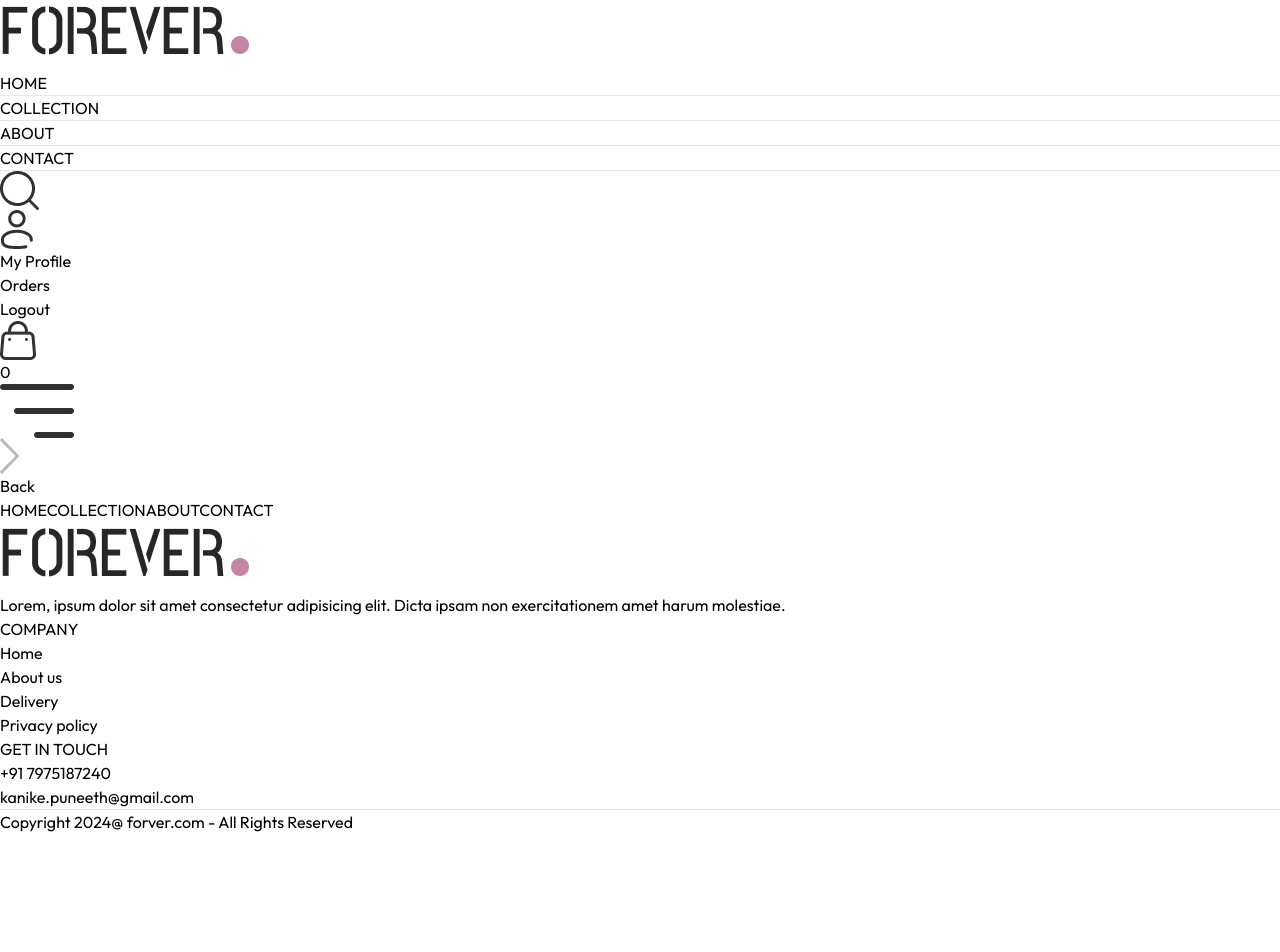
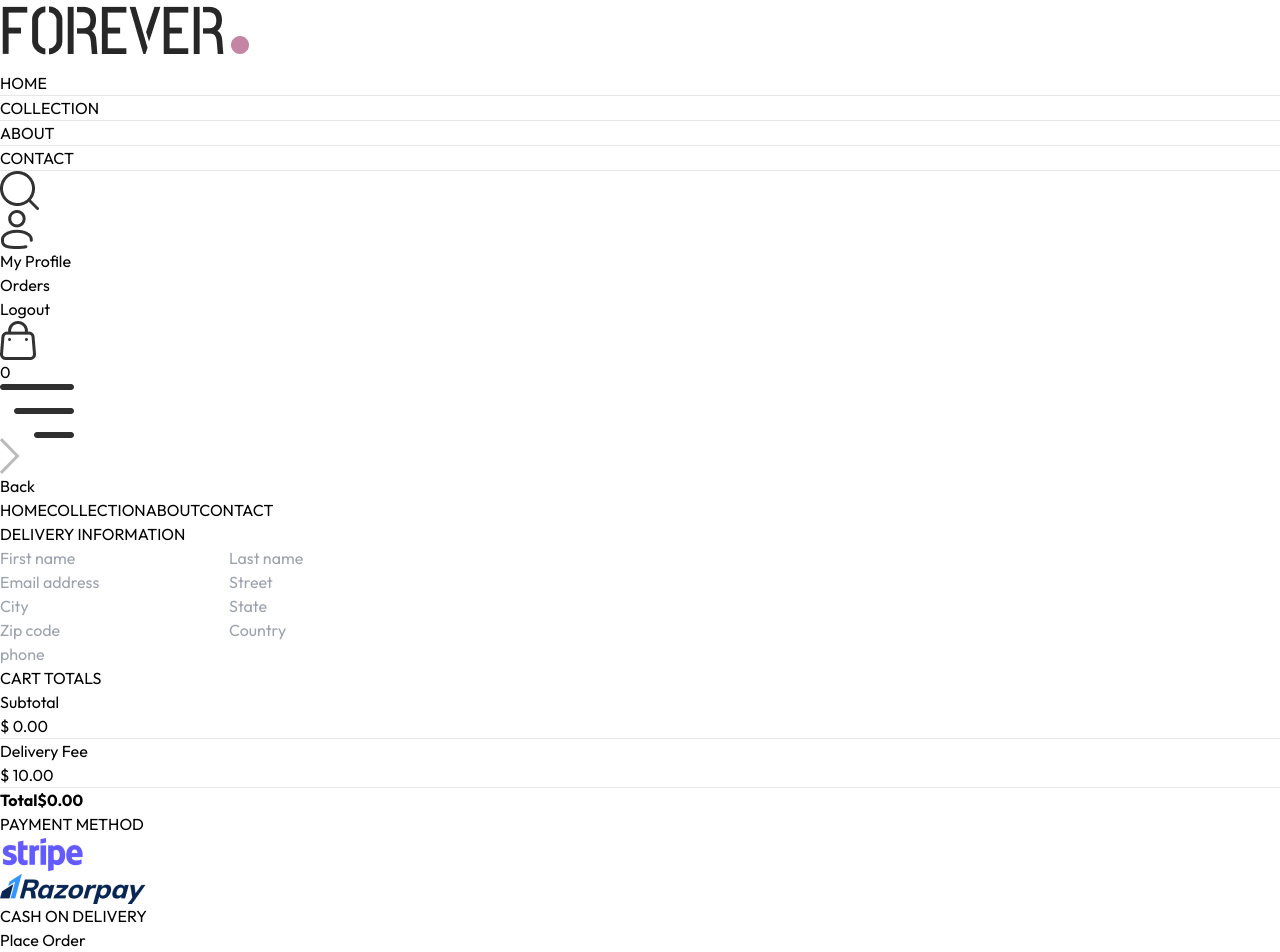
Before and after one commit to PuneethKanike/mern-ecommerce-app, a React (Vite) app in the folder frontend/: page /place-order in a window 1280 px wide. Shown: the top 952 px of the page. Before the commit the page ends 834 px from the top, so only its background shows below. Built offline with nearby package versions, Linux system fonts and the light colour scheme.

Commit message:
completed the ui for checkout and my orders page

```diff
--- /dev/null
+++ b/frontend/src/components/CartTotal.jsx
@@ -0,0 +1,32 @@
+import { useContext } from "react"
+import { ShopContext } from "../context/ShopContext"
+import Title from "./Title"
+
+const CartTotal = () => {
+    const {currency, delivery_fee, getCartAmount} = useContext(ShopContext)
+  return (
+    <div className="w-full">
+        <div className="text-2xl">
+            <Title text1={'CART'} text2={'TOTALS'} />
+        </div>
+        <div className="flex flex-col gap-2 mt-2 text-sm">
+            <div className="flex justify-between">
+                <p>Subtotal</p>
+                <p>{currency} {getCartAmount()}.00</p>
+            </div>
+            <hr />
+            <div className="flex justify-between">
+                <p>Delivery Fee</p>
+                <p>{currency} {delivery_fee}.00</p>
+            </div>
+            <hr />
+            <div className="flex justify-between">
+                <b>Total</b>
+                <b>{currency}{getCartAmount() === 0 ? 0 : getCartAmount() + delivery_fee}.00</b>
+            </div>
+        </div>
+    </div>
+  )
+}
+
+export default CartTotal
--- a/frontend/src/context/ShopContext.jsx
+++ b/frontend/src/context/ShopContext.jsx
@@ -1,6 +1,7 @@
 import { createContext,  useState } from "react";
 import { products } from "../assets/assets";
 import { toast } from "react-toastify";
+import { useNavigate } from "react-router-dom";
 
 export const ShopContext = createContext()
 
@@ -10,6 +11,7 @@
     const [search, setSearch] = useState('')
     const [showSearch, setShowSearch] = useState(false)
     const [cartItems, setCartItems] = useState({})
+    const navigate = useNavigate()
 
     const addToCart = async (itemId, size)=>{
         if(!size){
@@ -47,12 +49,37 @@
         return totalCount
      }
 
+     const updateQuantity = async (itemId, size, quantity)=>{
+         let cartData = structuredClone(cartItems);
+         cartData[itemId][size] = quantity
+         setCartItems(cartData)
+     }
+
+     const getCartAmount = ()=>{
+         let totalAmount = 0;
+         for(const items in cartItems){
+             let itemInfo = products.find((product)=>product._id == items)
+             for(const item in cartItems[items]){
+                 try {
+                     if(cartItems[items][item] > 0){
+                         totalAmount += cartItems[items][item] * itemInfo.price
+                     }
+                 }catch (error) {
+                     console.log(error)
+                 }
+             }
+         }
+         return totalAmount
+     }
+
 
     const value = {
         products, currency, delivery_fee,
         search, setSearch, showSearch, setShowSearch,
         cartItems, addToCart,
-        getCartCount
+        getCartCount,updateQuantity,
+        getCartAmount, navigate
+
     }
 
     return(
--- a/frontend/src/pages/Cart.jsx
+++ b/frontend/src/pages/Cart.jsx
@@ -1,9 +1,65 @@
-import React from 'react'
+import { useContext, useEffect, useState } from "react"
+import { ShopContext } from "../context/ShopContext"
+import Title from "../components/Title"
+import { assets } from "../assets/assets"
+import CartTotal from "../components/CartTotal"
 
 const Cart = () => {
+  const{products, currency, cartItems,updateQuantity, navigate} = useContext(ShopContext)
+  const[cartData, setCartData] = useState([])
+
+  useEffect(() =>{
+    const tempData = []
+    for(const items in cartItems){
+      for(const item in cartItems[items]){
+        if(cartItems[items][item] > 0){
+          tempData.push({
+            _id: items,
+            size: item,
+            quantity: cartItems[items][item]
+          })
+        }
+      }
+    }
+    setCartData(tempData);
+
+  },[cartItems])
   return (
-    <div>
-
+    <div className="border-t pt-14 ">
+      <div className="text-2xl mb-3">
+          <Title text1={'YOUR'} text2={"CART"} />
+      </div>
+      <div>
+        {
+          cartData.map((item,index) =>{
+            const productData = products.find((product) => product._id === item._id)
+            return (
+              <div key={index} className="py-4 border-t border-b text-gray-700 grid grid-cols-[4fr_0.5fr_0.5fr] sm:grid-cols-[4fr_2fr_0.5fr] items-center gap-4">
+                  <div className="flex items-start gap-6">
+                    <img src={productData.image[0]} alt={productData.title} className="w-16 sm:w-20" />
+                    <div>
+                      <p className="text-xs sm:text-lg font-medium">{productData.name}</p>
+                      <div className="flex items-center gap-5 mt-2">
+                        <p>{currency}{productData.price}</p>
+                        <p className="px-2 sm:px-3 sm:py-1 border bg-slate-50">{item.size}</p>
+                      </div>
+                    </div>
+                  </div>
+                  <input onChange={(e)=>e.target.value === '' || e.target.value === '0' ? null : updateQuantity(item._id, item.size, Number(e.target.value))} className="border max-w-10 sm:max-w-20 px-1 sm:px-2 py-1" type="number" min={1} defaultValue={item.quantity}/>
+                  <img onClick={()=>updateQuantity(item._id, item.size, 0)} className="w-4 mr-4 sm:w-5 cursor-pointer" src={assets.bin_icon} alt="" />
+              </div>
+            )
+          })
+        }
+      </div>
+      <div className="flex justify-end my-20">
+        <div className="w-full sm:w-[450px]">
+          <CartTotal />
+          <div className="w-full text-end">
+            <button onClick={()=>navigate('/place-order')} className="bg-black text-white text-sm px-8 py-3 my-8">PROCEED TO CHECKOUT</button>
+          </div>
+        </div>
+      </div>
     </div>
   )
 }
--- a/frontend/src/pages/Orders.jsx
+++ b/frontend/src/pages/Orders.jsx
@@ -1,9 +1,41 @@
-import React from 'react'
+import { useContext } from "react"
+import { ShopContext } from "../context/ShopContext"
+import Title from "../components/Title"
 
 const Orders = () => {
+  const {products, currency} = useContext(ShopContext)
   return (
-    <div>
-
+    <div className="border-t pt-16">
+      <div className="text-2xl">
+          <Title text1={'MY'} text2={'ORDERS'} />
+      </div>
+      <div>
+        {
+          products.slice(1,4).map((item, index)=>(
+            <div key={index} className="py-4 border-t border-b text-gray-700 flex flex-col md:flex-row items-center justify-between gap-4">
+              <div className="flex gap-6 items-start text-sm">
+                <img className="w-16 sm:w-20" src={item.image[0]} alt="" />
+                <div>
+                  <p className="sm:text-base font-medium">{item.name}</p>
+                  <div className="flex gap-3 items-center mt-2 text-base text-gray-700">
+                    <p className="text-lg">{currency} {item.price}</p>
+                    <p>Quantity: 1</p>
+                    <p>Size: M</p>
+                  </div>
+                  <p className="mt-2">Date: <span className="text-gray-400">23-4-2026</span></p>
+                </div>
+              </div>
+              <div className="md:w-1/2 flex justify-between">
+                  <div className="flex items-center gap-2">
+                    <p className="min-w-2 h-2 rounded-full bg-green-500"></p>
+                    <p className="text-sm md:text-base">Ready to ship</p>
+                  </div>
+                  <button className="border px-4 py-2 text-sm font-medium rounded-sm">Track Order</button>
+              </div>
+            </div>
+          ))
+        }
+      </div>
     </div>
   )
 }
--- a/frontend/src/pages/PlaceOrder.jsx
+++ b/frontend/src/pages/PlaceOrder.jsx
@@ -1,9 +1,62 @@
-import React from 'react'
+import { useContext, useState } from "react"
+import { assets } from "../assets/assets"
+import CartTotal from "../components/CartTotal"
+import Title from "../components/Title"
+import { ShopContext } from "../context/ShopContext"
 
 const PlaceOrder = () => {
+  const [method, setMethod] = useState('cod')
+  const {navigate} = useContext(ShopContext)
   return (
-    <div>
-
+    <div className="flex flex-col sm:flex-row justify-between gap-4 pt-5 sm:pt-14 min-h-[80vh] border-t">
+      {/* left side */}
+        <div className="flex flex-col gap-4 w-full sm:max-w-[480px]">
+            <div className="text-xl sm:text-2xl my-3">
+                <Title text1={'DELIVERY'} text2={'INFORMATION'} />
+            </div>
+            <div className="flex gap-3">
+              <input className="border border-gray-300 rounded py-1.5 px-3.5 w-full" type="text" placeholder="First name" />
+              <input className="border border-gray-300 rounded py-1.5 px-3.5 w-full" type="text" placeholder="Last name" />
+            </div>
+              <input className="border border-gray-300 rounded py-1.5 px-3.5 w-full" type="email" placeholder="Email address" />
+              <input className="border border-gray-300 rounded py-1.5 px-3.5 w-full" type="email" placeholder="Street" />
+            <div className="flex gap-3">
+              <input className="border border-gray-300 rounded py-1.5 px-3.5 w-full" type="text" placeholder="City" />
+              <input className="border border-gray-300 rounded py-1.5 px-3.5 w-full" type="text" placeholder="State" />
+            </div>
+            <div className="flex gap-3">
+              <input className="border border-gray-300 rounded py-1.5 px-3.5 w-full" type="number" placeholder="Zip code" />
+              <input className="border border-gray-300 rounded py-1.5 px-3.5 w-full" type="text" placeholder="Country" />
+            </div>
+              <input className="border border-gray-300 rounded py-1.5 px-3.5 w-full" type="number" placeholder="phone" />
+        </div>
+        {/* right side */}
+        <div className="mt-8">
+          <div className="mt-8 min-w-80">
+              <CartTotal />
+          </div>
+          <div className="mt-12">
+              <Title text1={'PAYMENT'} text2={'METHOD'} />
+              {/* payment method selection */}
+              <div className="flex gap-3 flex-col lg:flex-row">
+                  <div onClick={()=>setMethod('stripe')} className="flex items-center gap-3 border p-2 px-3 cursor-pointer">
+                      <p className={`min-w-3.5 h-3.5 border rounded-full ${method ==='stripe' ? 'bg-green-400' : ''}`}></p>
+                      <img className="h-5 mx-4" src={assets.stripe_logo} alt="" />
+                  </div>
+                  <div onClick={()=>setMethod('razorpay')} className="flex items-center gap-3 border p-2 px-3 cursor-pointer">
+                      <p className={`min-w-3.5 h-3.5 border rounded-full ${method ==='razorpay' ? 'bg-green-400' : ''}`}></p>
+                      <img className="h-5 mx-4" src={assets.razorpay_logo} alt="" />
+                  </div>
+                  <div onClick={()=>setMethod('cod')} className="flex items-center gap-3 border p-2 px-3 cursor-pointer">
+                      <p className={`min-w-3.5 h-3.5 border rounded-full ${method ==='cod' ? 'bg-green-400' : ''}`}></p>
+                      <p className="text-gray-500 text-sm font-medium mx-4">CASH ON DELIVERY</p>
+                  </div>
+              </div>
+              <div className="w-full text-end mt-8">
+                  <button onClick={()=>navigate('/orders')} className="bg-black text-white px-16 py-3 text-sm">Place Order</button>
+              </div>
+          </div>
+        </div>
     </div>
   )
 }
```
